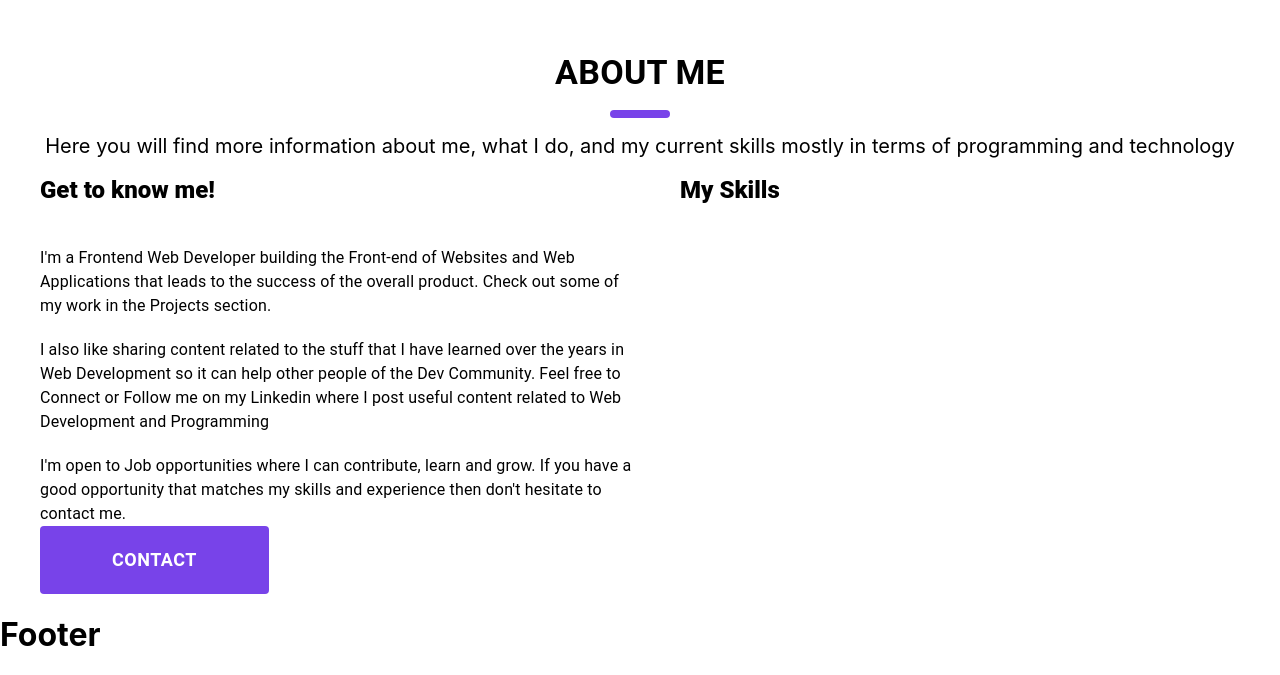
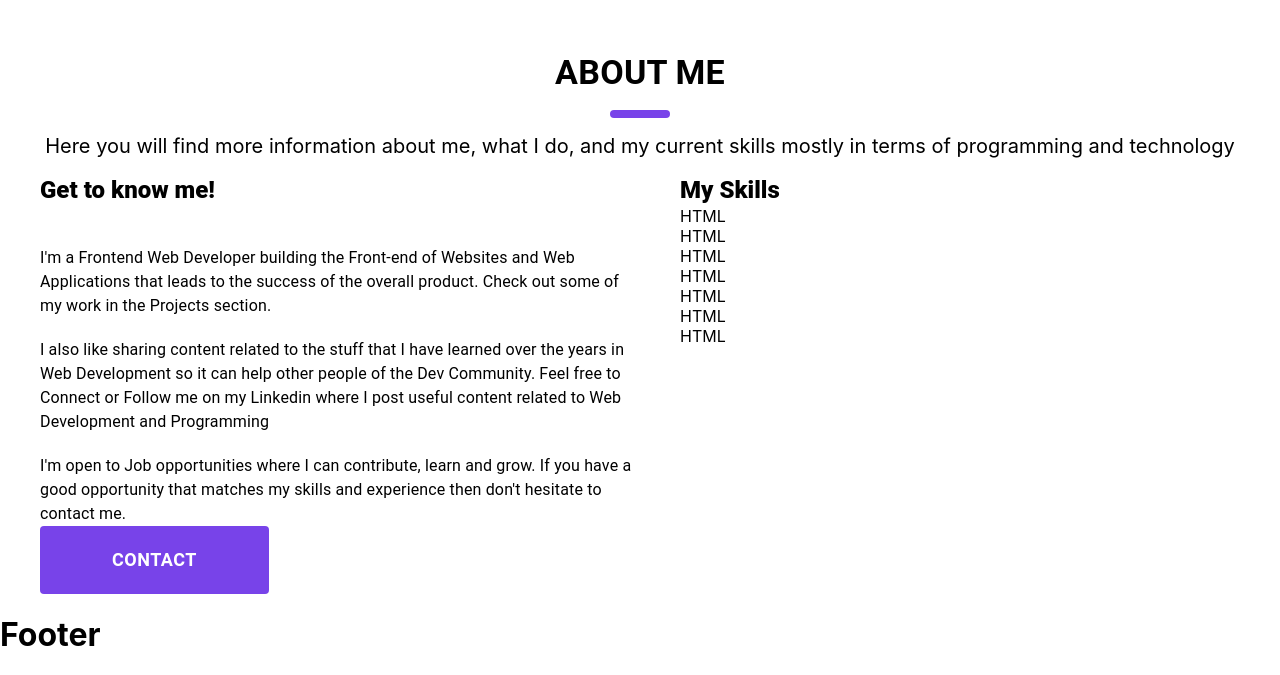
Before and after one commit to emdevelopa/portfolio-React, a React (Create React App) app: page / in a window 1280 px wide. Shown: the part 828-1503 px from the top of the page. Built offline with nearby package versions, Linux system fonts and the light colour scheme.

Commit message:
Portfolio

```diff
--- a/src/components/about.jsx
+++ b/src/components/about.jsx
@@ -35,7 +35,13 @@ export default function About() {
                         </Box>
                         <Box width='100%'>
                             <Typography variant="h5" fontWeight={800}>My Skills</Typography>
-                            <box></box>
+                            <Box>HTML</Box>
+                            <Box>HTML</Box>
+                            <Box>HTML</Box>
+                            <Box>HTML</Box>
+                            <Box>HTML</Box>
+                            <Box>HTML</Box>
+                            <Box>HTML</Box>
                         </Box>
                     </Stack>
                 </Stack>
```
